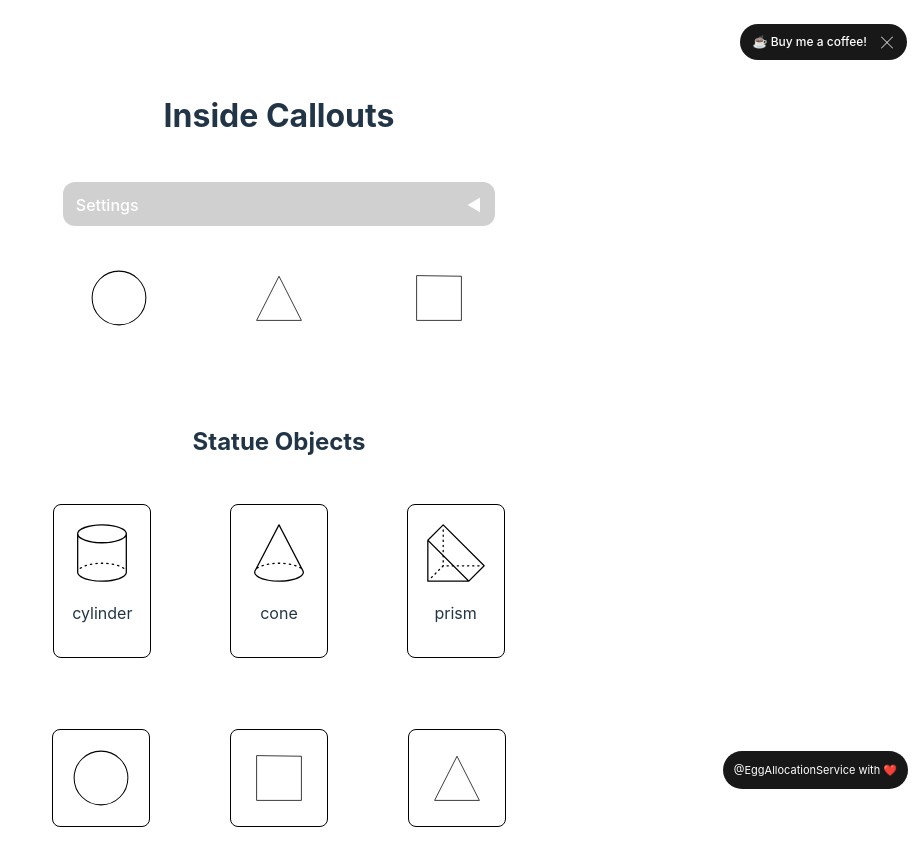
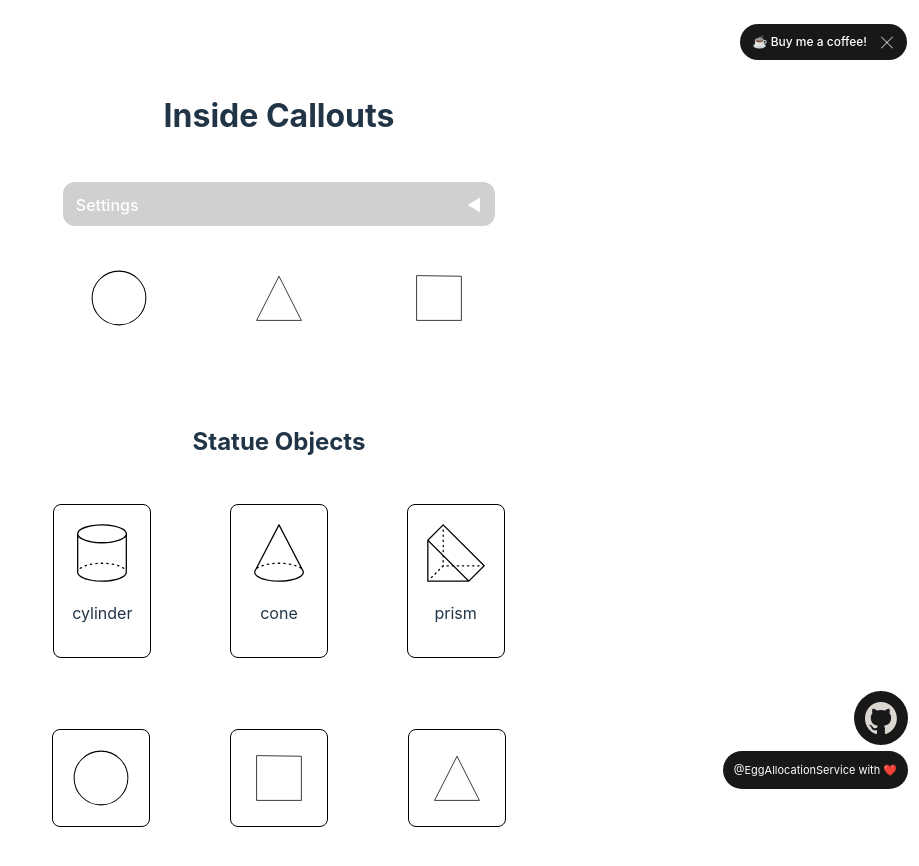
Before and after one commit to EggAllocationService/verity-sim, a Svelte app: page / in a window 1280 px wide. Shown: the top 866 px of the page, without its empty margins (361-1280 px from the left). Built offline with nearby package versions, Linux system fonts and the light colour scheme.

Commit message:
Add github logo and link to repo

```diff
--- a/src/App.svelte
+++ b/src/App.svelte
@@ -168,6 +168,7 @@
   }
   import helpurl from "./assets/question.svg";
     import FoldRegion from "./lib/FoldRegion.svelte";
+    import ghLogo from "./assets/github-mark.svg"
 </script>
 
 <main>
@@ -251,6 +252,7 @@
   </div>
 </div>
 <div id ="credit">
+  <a href="https://github.com/EggAllocationService/verity-sim" style:height={"32px"}><img alt="github logo" src={ghLogo} width=32 height=32 style:filter={"invert(1)"} /></a>
   <span>@EggAllocationService with ❤️</span>
 </div>
 
```
Also changed, not shown: src/assets/github-mark.svg (added).
